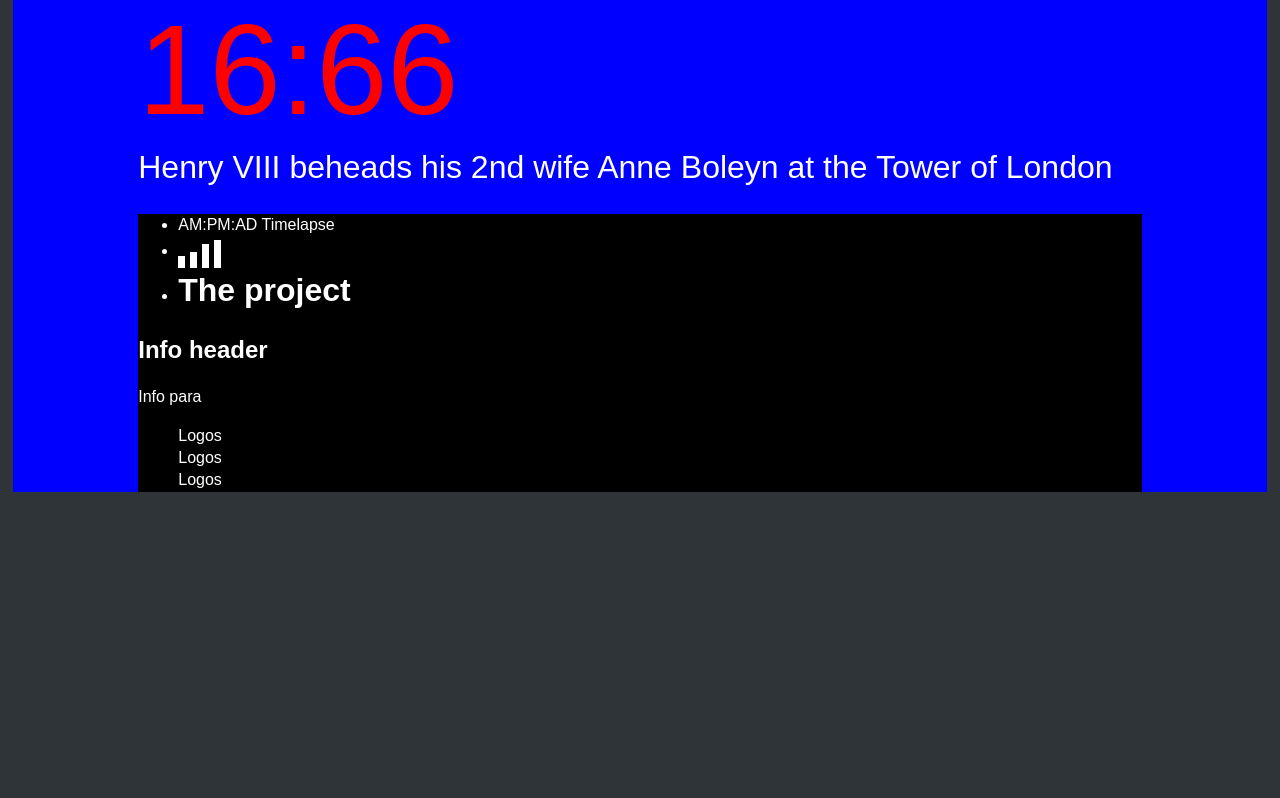
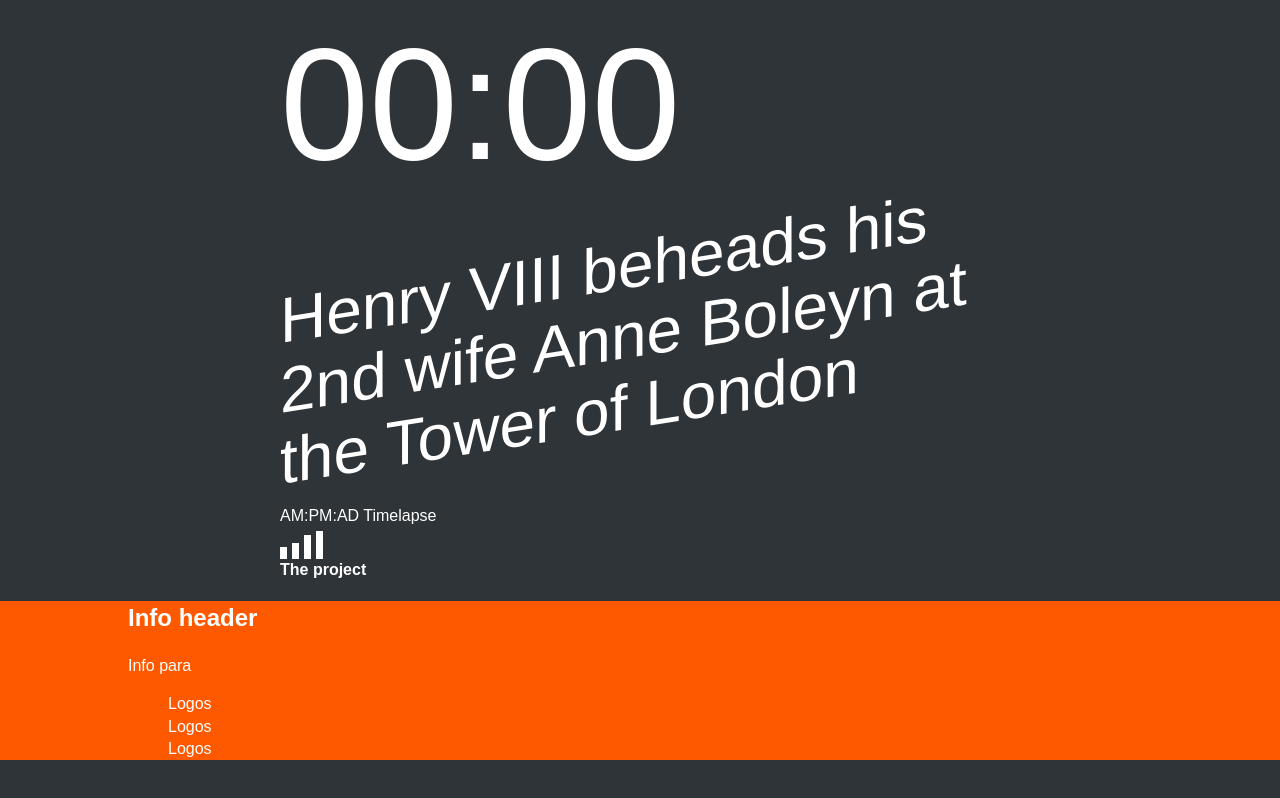
Before and after one commit to collingo/hackthebarbican, a website: page www/index.html in a window 1280 px wide. Drawn offline with Linux system fonts and the light colour scheme.

Commit message:
styling changes

```diff
--- a/www/css/main.css
+++ b/www/css/main.css
@@ -34,7 +34,6 @@ body {
     width: 100%;
  font-family: "Futura", "Arial";
     font-size: 1em;
-    font-variant: bold;
     line-height: 1.4;
     background-color: #2f3438;
     color: #fff;
@@ -249,8 +248,7 @@ textarea[contenteditable] {
 }
 
 time {
-  font-size: 4em;
-  color:#646b71;
+  font-size: 4.5em;
 
 }
 
@@ -258,8 +256,9 @@ time {
  width:80%;
     margin-left: auto ;
   margin-right: auto ;
-  font-size: 1.5em;
-  line-height: 0.9em;
+  font-size: 2em;
+  line-height: 1.1em;
+  -webkit-transform: skewY(-9deg);
 
 }
 
@@ -272,7 +271,6 @@ time {
      width:80%;
     margin-left: auto ;
   margin-right: auto ;
-    background-color: #000;
 
 
 }
@@ -281,12 +279,21 @@ time {
 
 }
 
+.cta_collection {
+   list-style: none;
+padding: 0px;
+}
+
 .section {
     margin-left: auto ;
   margin-right: auto ;
-    background-color: #000;
+  background-color: #ff5900;
+}
 
-
+.sectionContent {
+  width:80%;
+    margin-left: auto ;
+  margin-right: auto ;
 }
 
 
@@ -299,11 +306,12 @@ time {
 }
 
 .section ul {
+ list-style: none;
 
 }
 
 .section li {
- list-style-type: none;
+ list-style: none;
 
 }
 
@@ -312,11 +320,10 @@ time {
 @media only screen and (min-width: 641px) {
 
 #wrapper {
- width:98%;
+ width:85%;
     margin-left: auto ;
   margin-right: auto ;
-  padding-top:3%;
-  background-color: blue;
+  padding-top:8%;
 }
 
 
@@ -333,7 +340,6 @@ time {
 
 time {
   font-size: 8em;
-  color:red;
   line-height: 0.5em;
 
 }
@@ -342,7 +348,7 @@ time {
  width:80%;
     margin-left: auto ;
   margin-right: auto ;
-  font-size: 2em;
+  font-size: 4em;
 
 }
 
@@ -358,23 +364,19 @@ time {
 
 }
 
-.ctaPrimary {
-  color: #ffffff;
-  font-size: 2em;
 
-}
-
-.ctaSecondary {
-  color: red;
-  font-size: 1em;
-
-}
 
 .section {
     margin-left: auto ;
   margin-right: auto ;
-  background-color: #000;
 
+}
+
+
+.sectionContent {
+  width:80%;
+    margin-left: auto ;
+  margin-right: auto ;
 }
 
 
@@ -397,6 +399,16 @@ time {
 
 }
 
+
+.section li .branding {
+}
+
+.section li .soundPlaying {
+}
+
+.section li .ctaprimary {
+}
+
 }
 
 
@@ -414,11 +426,10 @@ time {
     /* Style adjustments for viewports that meet the condition */
 
   #wrapper {
-   width:98%;
+   width:900px;
       margin-left: auto ;
     margin-right: auto ;
-    padding-top:3%;
-    background-color: blue;
+    padding-top:5%;
   }
 
 
@@ -434,8 +445,7 @@ time {
   }
 
   time {
-    font-size: 8em;
-    color:red;
+    font-size: 10em;
     line-height: 0.5em;
 
   }
@@ -444,7 +454,7 @@ time {
    width:80%;
       margin-left: auto ;
     margin-right: auto ;
-    font-size: 2em;
+    font-size: 4em;
 
   }
 
@@ -460,22 +470,12 @@ time {
 
   }
 
-  .ctaPrimary {
-    color: #ffffff;
-    font-size: 2em;
 
-  }
 
-  .ctaSecondary {
-    color: red;
-    font-size: 1em;
-
-  }
 
   .section {
       margin-left: auto ;
     margin-right: auto ;
-    background-color: #000;
 
   }
 
@@ -489,13 +489,13 @@ time {
   }
 
   .section ul {
-     list-style-type: none;
+     list-style: none;
 
 
   }
 
   .section li {
-   list-style-type: none;
+   list-style: none;
 
   }
 
--- a/www/index.html
+++ b/www/index.html
@@ -42,8 +42,7 @@ AM:PM:AD Timelapse
     <body>
 
         <!-- Add your site or application content here -->
-    <div id="test">
-    </div>
+
     <div id="wrapper">
 
         <div class="header">
@@ -52,7 +51,7 @@ AM:PM:AD Timelapse
 
             </h1>
             <time datetime="2009-11-13T20:00+00:00">
-                    16:66
+                    00:00
 
             </time>
         </div>
@@ -69,15 +68,28 @@ AM:PM:AD Timelapse
                     AM:PM:AD
                     <span>Timelapse</span>
                 </li>
-                <li>
+                <li class="soundPlaying">
                     <img src="img/sound/sound_playing.gif" alt="Sound playing"/>
                 </li>
                 <li>
-                    <a href="" class="ctaPrimary">The project</a>
+                    <a href="somewhere" >The project</a>
                 </li>
             </ul>
 
-            <div class="section">
+
+
+        </div>
+
+
+
+
+
+        <!-- <h1>12:36</h1> -->
+
+    </div>
+
+     <div class="section">
+            <div class="sectionContent">
                 <h2>
                     Info header
                 </h2>
@@ -95,19 +107,13 @@ AM:PM:AD Timelapse
                     Logos
                     </li>
                 </ul>
-            </div>
-
-        </div>
+             </div>
+    </div>
 
 
-        <!-- <h1>12:36</h1> -->
-
-    </div>
 
         <script src="js/vendor/zepto.min.js"></script>
-        <script src="js/vendor/moment.min.js"></script>
         <script src="js/helper.js"></script>
-        <script src="js/clockWatcher.js"></script>
 
         <!-- Google Analytics: change UA-XXXXX-X to be your site's ID. -->
         <script>
```
